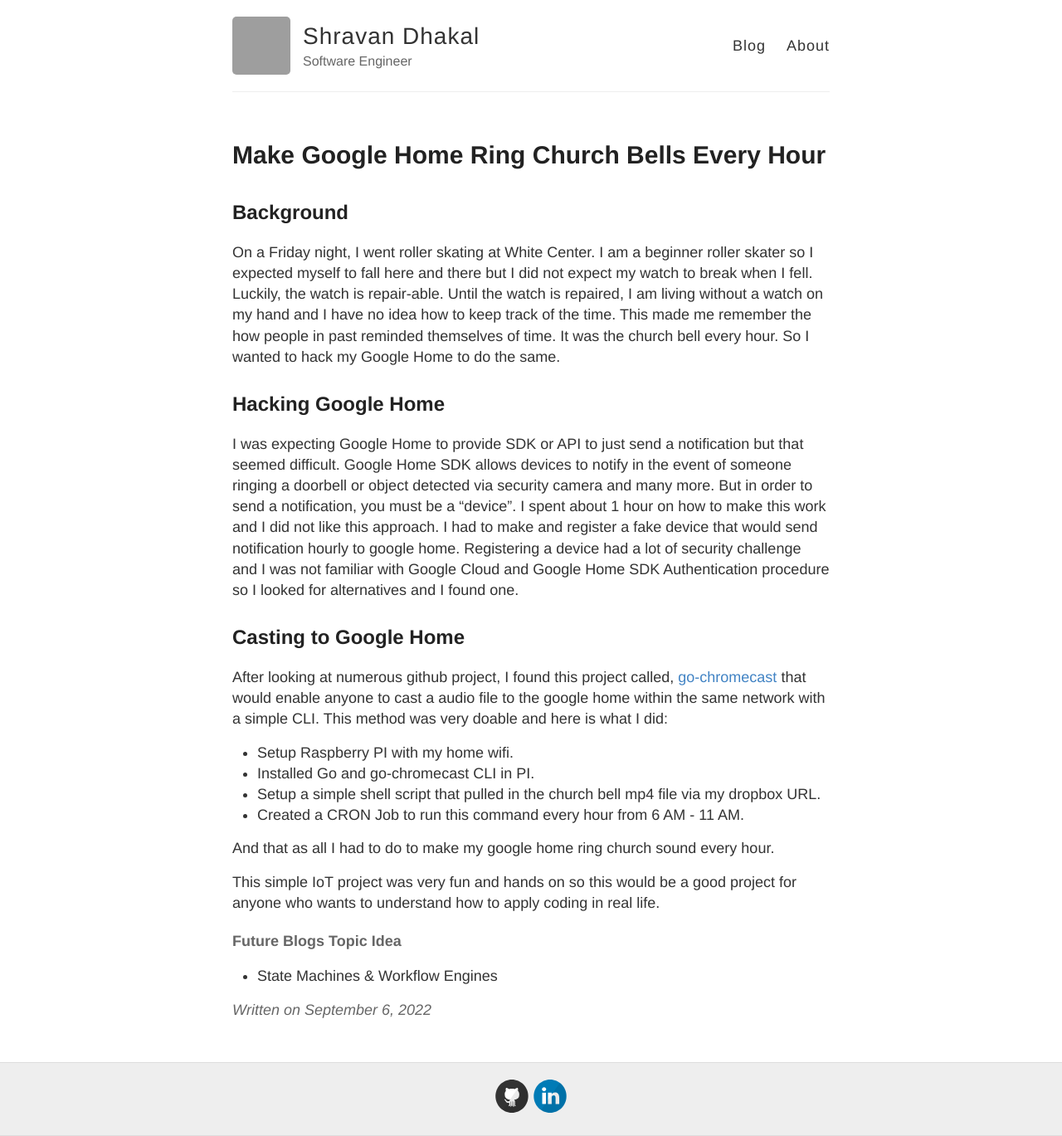
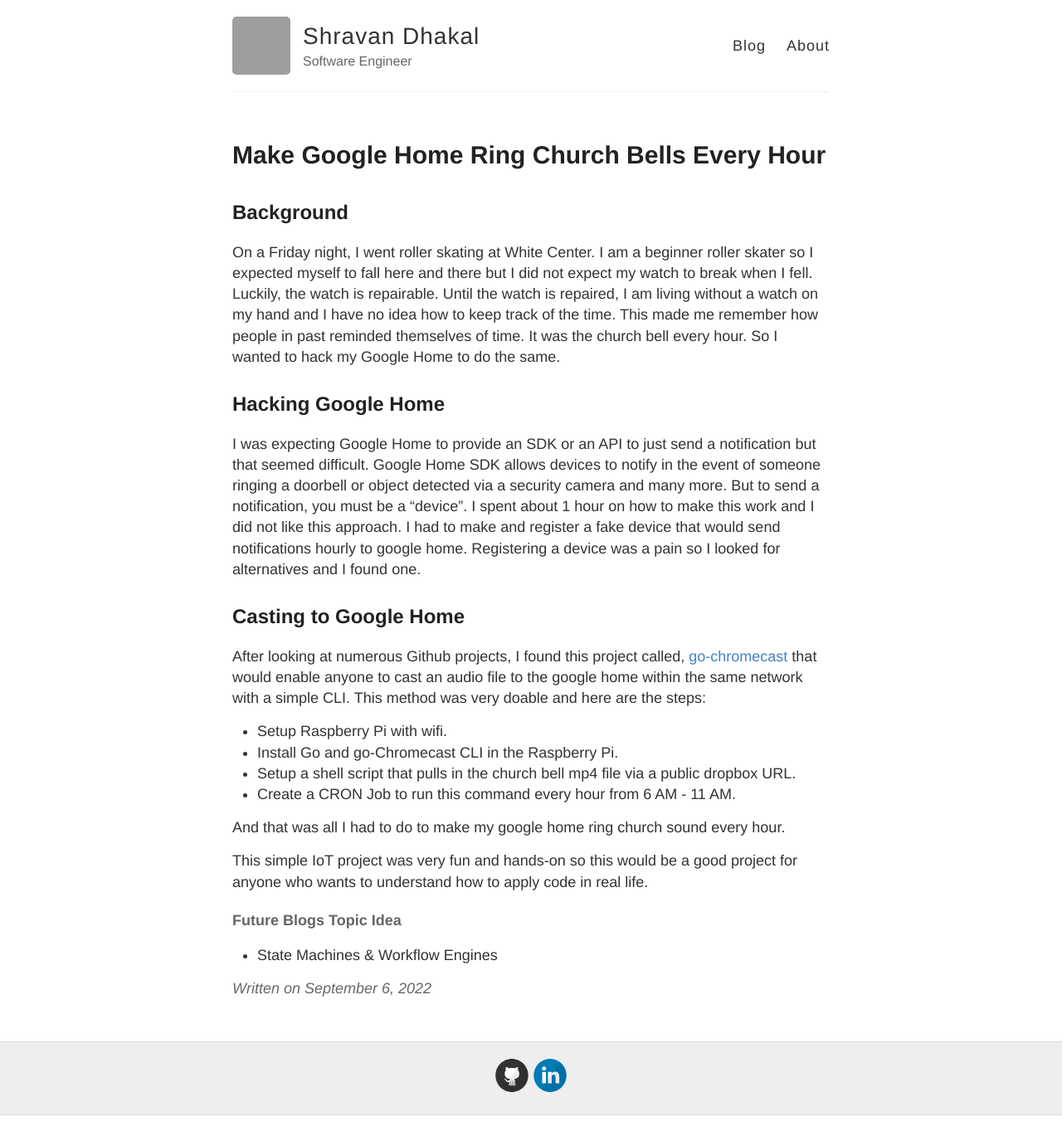
Before and after one commit to shravan097/shravan097.github.io, a Jekyll site: the page built from _posts/2022-09-06-Google-Home-Church-Bells.md, in a window 1280 px wide. Shown: the whole page at 83% size. Built offline with Jekyll 4.4.1, drawn with Linux system fonts in a browser that asks for light colours; after the commit the page ends 1344 px from its top, so only the background shows below that; grey boxes are pictures that could not be loaded.

Commit message:
Fix spelling error in the blog

```diff
--- a/_posts/2022-09-06-Google-Home-Church-Bells.md
+++ b/_posts/2022-09-06-Google-Home-Church-Bells.md
@@ -5,23 +5,23 @@
 
 ## Background
 
-On a Friday night, I went roller skating at White Center. I am a beginner roller skater so I expected myself to fall here and there but I did not expect my watch to break when I fell. Luckily, the watch is repair-able. Until the watch is repaired, I am living without a watch on my hand and I have no idea how to keep track of the time. This made me remember the how people in past reminded themselves of time. It was the church bell every hour. So I wanted to hack my Google Home to do the same.
+On a Friday night, I went roller skating at White Center. I am a beginner roller skater so I expected myself to fall here and there but I did not expect my watch to break when I fell. Luckily, the watch is repairable. Until the watch is repaired, I am living without a watch on my hand and I have no idea how to keep track of the time. This made me remember how people in past reminded themselves of time. It was the church bell every hour. So I wanted to hack my Google Home to do the same.
 
 
 ## Hacking Google Home
-I was expecting Google Home to provide SDK or API to just send a notification but that seemed difficult. Google Home SDK allows devices to notify in the event of someone ringing a doorbell or object detected via security camera and many more. But in order to send a notification, you must be a "device". I spent about 1 hour on how to make this work and I did not like this approach. I had to make and register a fake device that would send notification hourly to google home. Registering a device had a lot of security challenge and I was not familiar with Google Cloud and Google Home SDK Authentication procedure so I looked for alternatives and I found one.
+I was expecting Google Home to provide an SDK or an API to just send a notification but that seemed difficult. Google Home SDK allows devices to notify in the event of someone ringing a doorbell or object detected via a security camera and many more. But to send a notification, you must be a "device". I spent about 1 hour on how to make this work and I did not like this approach. I had to make and register a fake device that would send notifications hourly to google home. Registering a device was a pain so I looked for alternatives and I found one.
 
 ## Casting to Google Home
-After looking at numerous github project, I found this project called, [go-chromecast](https://github.com/vishen/go-chromecast) that would enable anyone to cast a audio file to the google home within the same network with a simple CLI. This method was very doable and here is what I did:
+After looking at numerous Github projects, I found this project called, [go-chromecast](https://github.com/vishen/go-chromecast) that would enable anyone to cast an audio file to the google home within the same network with a simple CLI. This method was very doable and here are the steps:
 
-- Setup Raspberry PI with my home wifi.
-- Installed Go and go-chromecast CLI in PI.
-- Setup a simple shell script that pulled in the church bell mp4 file via my dropbox URL.
-- Created a CRON Job to run this command every hour from 6 AM - 11 AM.
+- Setup Raspberry Pi with wifi.
+- Install Go and go-Chromecast CLI in the Raspberry Pi.
+- Setup a shell script that pulls in the church bell mp4 file via a public dropbox URL.
+- Create a CRON Job to run this command every hour from 6 AM - 11 AM.
 
-And that as all I had to do to make my google home ring church sound every hour.
+And that was all I had to do to make my google home ring church sound every hour.
 
-This simple IoT project was very fun and hands on so this would be a good project for anyone who wants to understand how to apply coding in real life.
+This simple IoT project was very fun and hands-on so this would be a good project for anyone who wants to understand how to apply code in real life.
 
 
 #### Future Blogs Topic Idea
```
